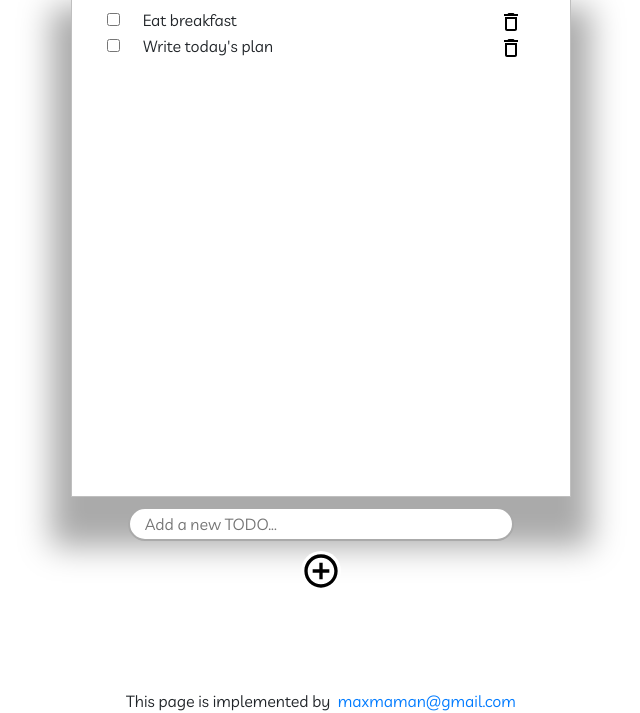
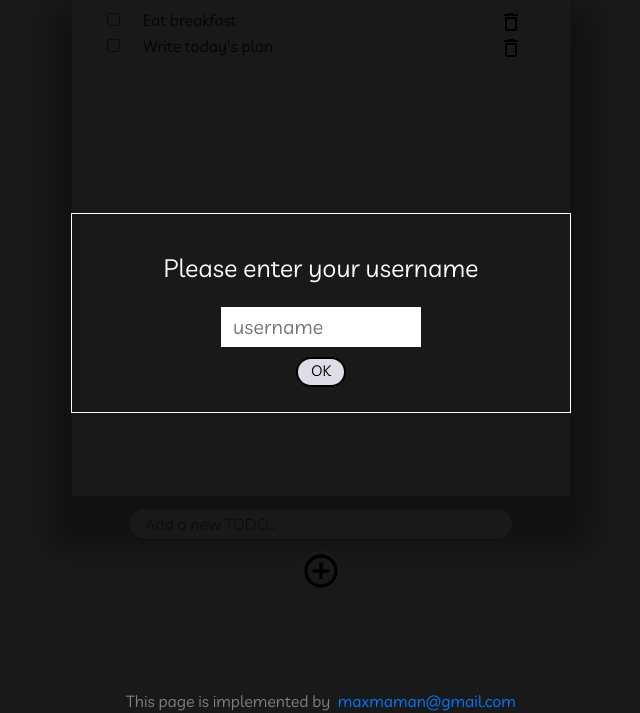
Before and after one commit to wscheng/ToDo_jQuery, a plain HTML site: page index.html in a window 1280 px wide. Shown: the part 87-800 px from the top of the page, without its empty margins (319-959 px from the left). Drawn offline with nearby package versions, Linux system fonts and the light colour scheme.

Commit message:
[UI] Add username input light box

```diff
--- a/index.html
+++ b/index.html
@@ -33,8 +33,18 @@
   </head>
 
   <body>
+    <div class="light-box">
+      <div class="user-title">
+        <p>Please enter your username</p>
+        <div class="title-form">
+          <input type="text" id="title-input" placeholder="username" />
+          <input type="submit" id="title-btn" value="OK" />
+        </div>
+      </div>
+    </div>
+
     <div class="container text-center todo-body">
-      <h1>someone's ToDo List</h1>
+      <h1 id="username_title">someone's ToDo List</h1>
       <div class="row todo-sections">
         <div class="col selected" id="todo_section">
           <a href="#todo">ToDo</a>
@@ -45,11 +55,11 @@
       <div class="row greencheck" id="todo-sheet">
         <div class="col-12 pinkcheck selected" id="todo-items">
           <!-- 1st todo item -->
-          <div class="row no-gutters todo-item text-left ongoing ">
+          <div class="row no-gutters todo-item text-left ongoing">
             <div class="col-1">
               <input type="checkbox" class="todo-checkbox" />
             </div>
-            <div class="col-10">
+            <div class="col-10" contenteditable="true">
               Eat breakfast
             </div>
             <div class="col-1">
@@ -136,9 +146,8 @@
         </div>
       </div>
     </div>
-
     <footer class="fixed-bottom">
-      <div class="container text-center">
+      <div class="container text-center" id="copyright-block">
         This page is implemented by &nbsp;<a href="mailto:maxmaman@gmail.com"
           >maxmaman@gmail.com</a
         >
--- a/js/todoapp.js
+++ b/js/todoapp.js
@@ -62,4 +62,30 @@ $(document).ready(function() {
       toDoSheetMap[section_key].sheet_body.show(200);
     }
   });
+
+  // Enter user name
+  $("#title-btn").click(function() {
+    var text = $("#title-input").val();
+
+    console.log(text);
+
+    if (text.length !== 0) {
+      $("#username_title").text(text + "'s ToDo List");
+      $("#title-input").val("");
+      $(".light-box").slideUp(500);
+    } else {
+      alert("Please enter your name, thanks!");
+      $("#title-input").focus();
+      return false;
+    }
+  });
+  // when trash icon clicked
+  // when todo item info updated
+  // when a done item set not done, move to todo
+
+  // when a new todo item added
+  // sort order
+  // 1.undone
+  // 2.last updated
+  //
 });
--- a/todoapp.css
+++ b/todoapp.css
@@ -168,3 +168,82 @@ html * {
   float: left;
   text-align: center;
 }
+
+.light-box {
+  position: absolute;
+  top: 0;
+  bottom: 0;
+  width: 100%;
+  height: 100vh;
+  background-color: rgba(0, 0, 0, 0.9);
+  z-index: 100;
+}
+
+.light-box .user-title {
+  position: absolute;
+  top: 50%;
+  left: 50%;
+  width: 500px;
+  height: 200px;
+  /* half width & height */
+  margin-top: -100px;
+  margin-left: -250px;
+  padding: 35px 0;
+  border: 1px solid white;
+  font-size: 25px;
+  text-align: center;
+  box-sizing: border-box;
+}
+
+.user-title p {
+  color: white;
+}
+
+.title-form {
+  width: 100%;
+  margin: 20px auto;
+}
+
+.title-form input[type="text"] {
+  width: 200px;
+  height: 40px;
+  border: 2px solid white;
+  padding-left: 10px;
+  font-size: 20px;
+  vertical-align: top;
+}
+
+.title-form input[type="submit"] {
+  color: black;
+  background-color: rgb(221, 221, 231);
+  display: block;
+  width: 50px;
+  height: 30px;
+  border: 2px solid black;
+  font-size: 15px;
+  margin-top: 10px;
+  margin-left: auto;
+  margin-right: auto;
+  text-align: center;
+  border-radius: 15px;
+}
+
+@media only screen and (max-width: 650px) {
+  .light-box .user-title {
+    width: 350px;
+    margin-left: -175px;
+  }
+}
+
+@media only screen and (max-width: 320px) {
+  .light-box .user-title {
+    width: 290px;
+    margin-left: -145px;
+    height: 250px;
+    margin-top: -125px;
+  }
+}
+
+#copyright-block {
+  color: gray;
+}
```
